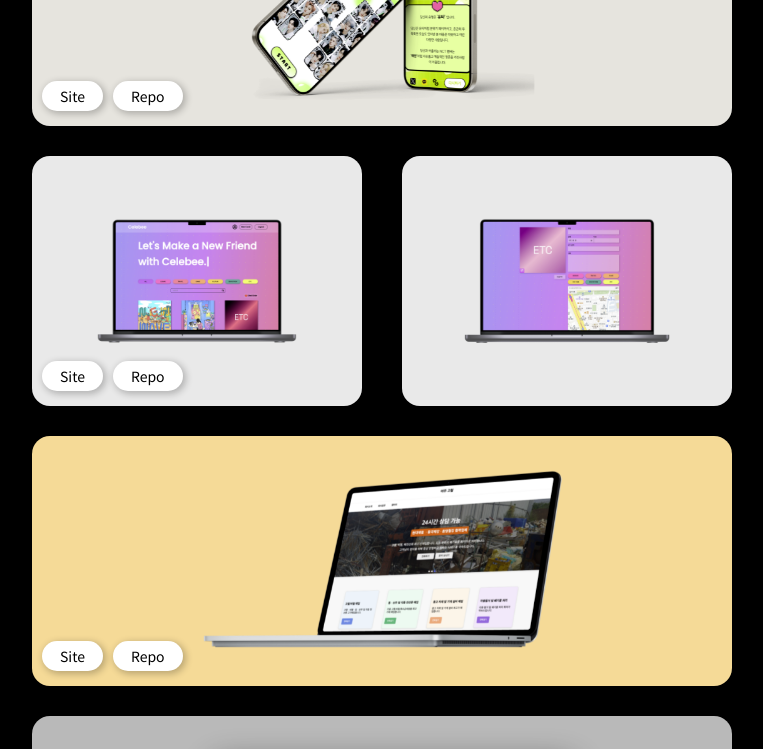
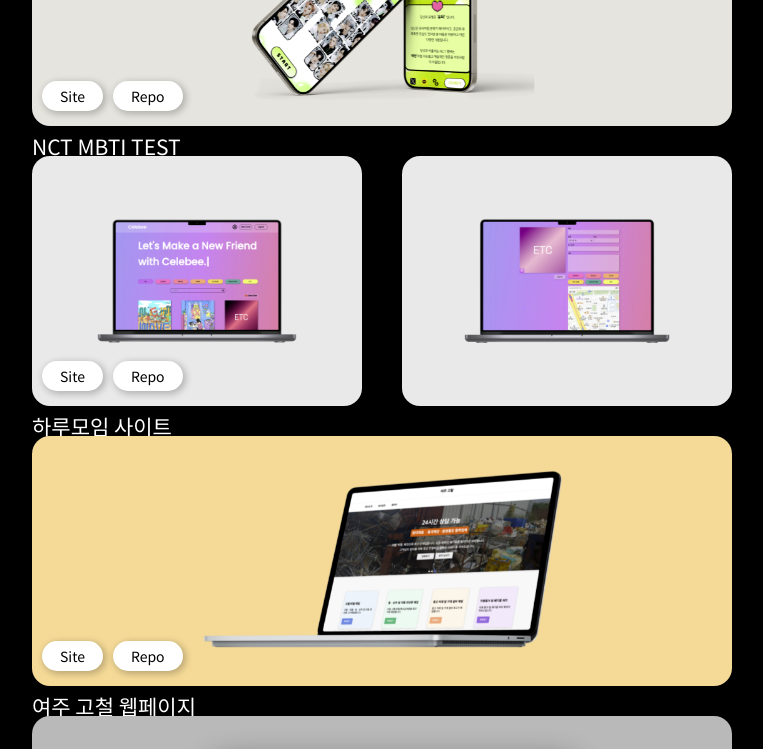
Before and after one commit to 27Lia/portfolio_, a React (Create React App) app: page / in a window 1280 px wide. Shown: the part 2980-3729 px from the top of the page, without its empty margins (258-1021 px from the left). Built offline with nearby package versions, Linux system fonts and the light colour scheme.

Commit message:
feat: 커리어피드컴포넌트추가

```diff
--- a/src/pages/Portfolio.jsx
+++ b/src/pages/Portfolio.jsx
@@ -96,6 +96,11 @@ function Portfolio() {
     gap: 10px;
   `;
 
+  const Text = styled.div`
+    font-size: 21px;
+    color: #fff;
+  `;
+
   return (
     <Container id="Portfolio" data-aos="fade-up" data-aos-duration="1000">
       <Title>
@@ -118,6 +123,7 @@ function Portfolio() {
             Repo
           </Button>
         </BtnBox>
+        <Text>NCT MBTI TEST</Text>
       </Div>
 
       <SecondBox>
@@ -131,6 +137,7 @@ function Portfolio() {
               Repo
             </Button>
           </BtnBox>
+          <Text>하루모임 사이트</Text>
         </Div2>
 
         <Div22 data-aos="fade-left" data-aos-duration="1000">
@@ -148,6 +155,7 @@ function Portfolio() {
             Repo
           </Button>
         </BtnBox>
+        <Text>여주 고철 웹페이지</Text>
       </Div3>
 
       <Div4 data-aos="fade-down" data-aos-duration="1000">
@@ -166,6 +174,7 @@ function Portfolio() {
             Repo
           </Button>
         </BtnBox>
+        <Text>쇼핑몰</Text>
       </Div4>
     </Container>
   );
```
Also changed, not shown: src/components/CareerFeed.jsx (added, +21 -0 lines).
